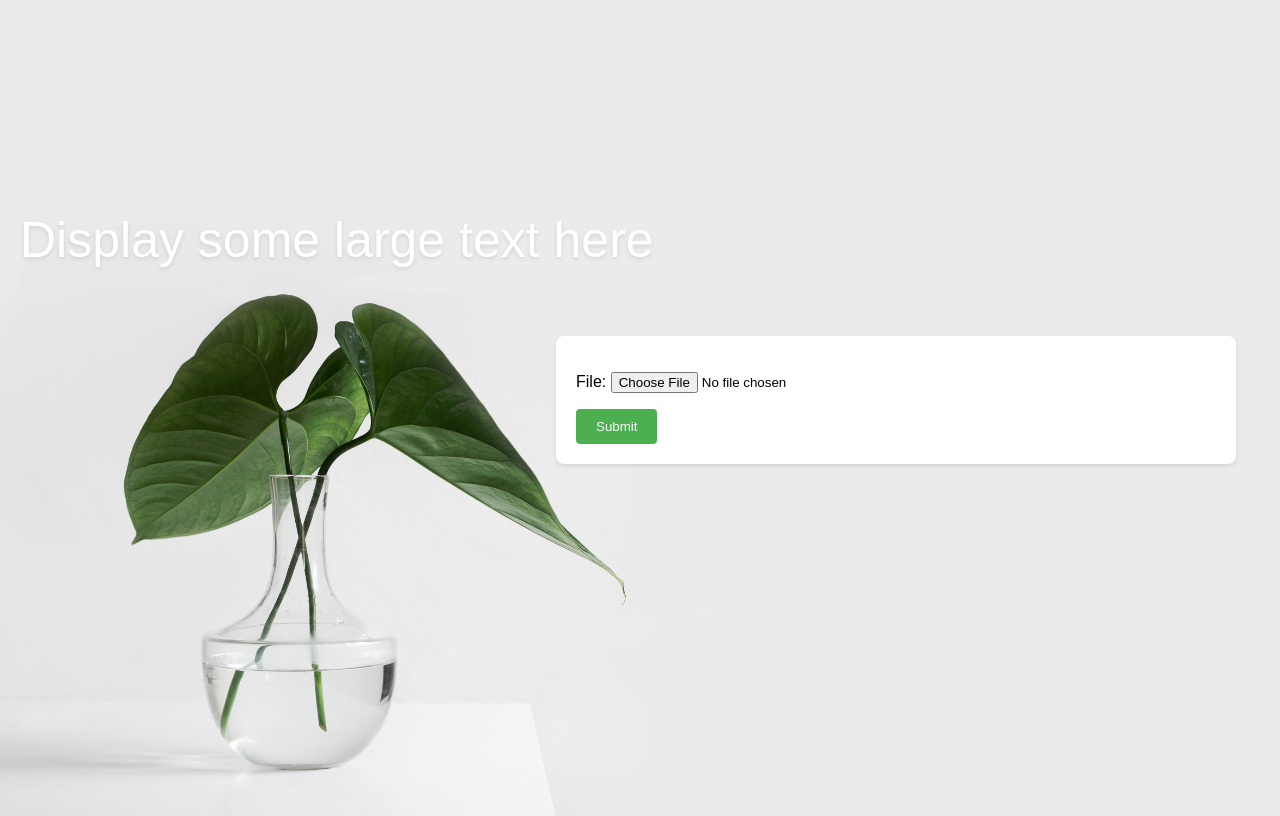
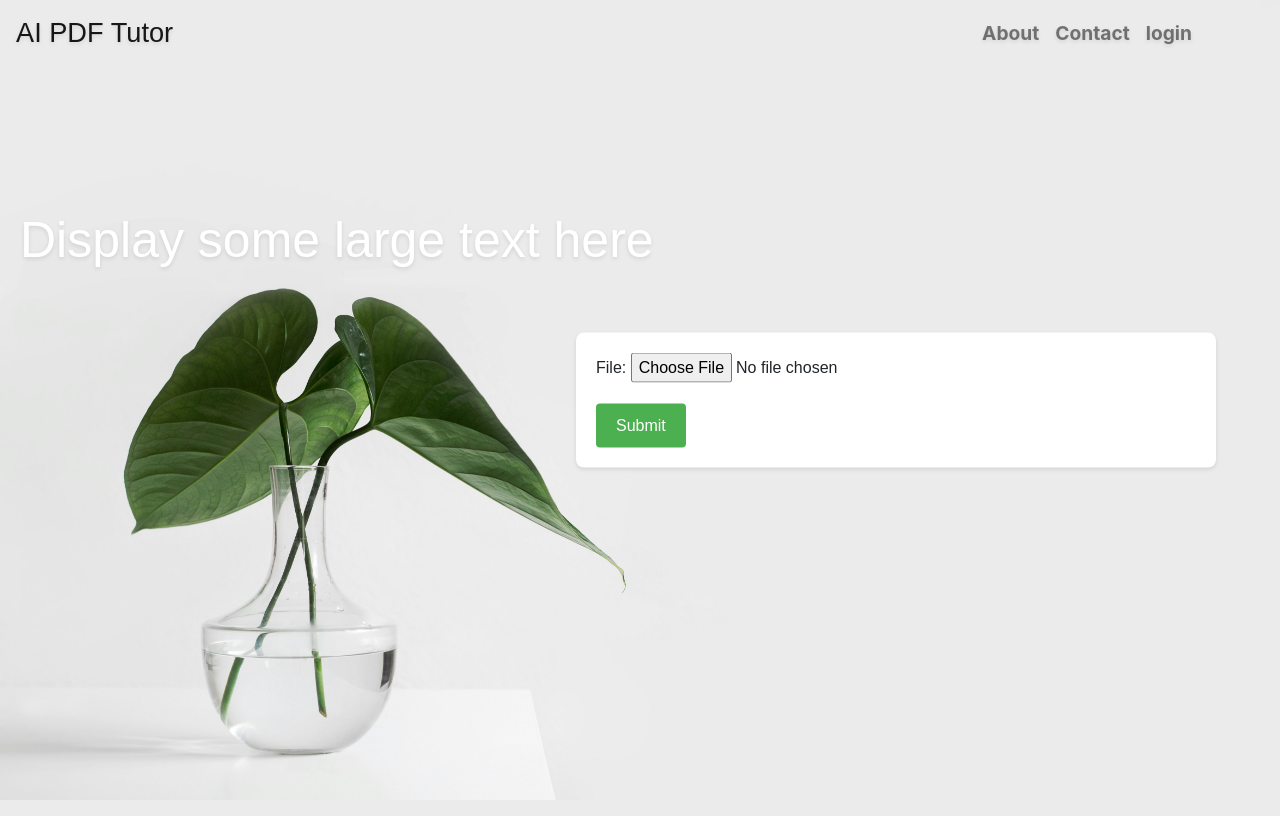
Before and after one commit to Nandika-A/Doc-to-Digital, a Django app: template templates/upload.html in a window 1280 px wide. After the commit the page ends 787 px from the top, so only its background shows below. Run offline with Django 3.2, Linux system fonts and the light colour scheme; the template is opened without the code that fills it: values that come from a table or form of the project are taken from there, others are empty; parts of the project's set-up code (start-up, migrations or seed data) failed here and were passed over; some libraries are stand-ins or nearby versions.

Commit message:
added navbar

```diff
--- a/templates/upload.html
+++ b/templates/upload.html
@@ -4,9 +4,10 @@
 <head>
     <meta charset="UTF-8">
     <meta name="viewport" content="width=device-width, initial-scale=1.0">
+    <link rel="stylesheet" href="https://cdn.jsdelivr.net/npm/bootstrap@4.4.1/dist/css/bootstrap.min.css" integrity="sha384-Vkoo8x4CGsO3+Hhxv8T/Q5PaXtkKtu6ug5TOeNV6gBiFeWPGFN9MuhOf23Q9Ifjh" crossorigin="anonymous">
     <title>Home</title>
     <style>
-        body {
+        main {
             display: flex;
             justify-content: center;
             align-items: center;
@@ -77,9 +78,70 @@
         input[type="submit"]:hover {
             background-color: #45a049;
         }
+
+        /* Added code to make navbar overlap the background */
+        .navbar {
+            position: absolute;
+            top: 0;
+            left: 0;
+            right: 5%;
+            z-index: 9999;
+            background-color: transparent;
+        }
+
+        .navbar-brand {
+            color: white;
+            text-shadow: 0 2px 4px rgba(0, 0, 0, 0.1);
+        }
+
+        .navbar-nav {
+            margin-left: auto;
+        }
+
+        .nav-link {
+            color: white;
+            text-shadow: 0 2px 4px rgba(0, 0, 0, 0.1);
+        }
     </style>
 </head>
-<body style="
+<body>
+    <nav class="navbar navbar-expand-lg navbar-light">
+    <!-- Navbar Brand -->
+    <a style="font-family: sans-serif; font-size: 170%;" class="navbar-brand" href="{% url 'index' %}">AI PDF Tutor</a>
+
+    <!-- Navbar Toggler for Small Screens -->
+    <button class="navbar-toggler" type="button" data-toggle="collapse" data-target="#navbarNavDropdown" aria-controls="navbarNavDropdown" aria-expanded="false" aria-label="Toggle navigation">
+        <span class="navbar-toggler-icon"></span>
+    </button>
+        <div class="collapse navbar-collapse justify-content-center" id="navbarNavDropdown" style=" font-size: 120%; font-weight: bold;">
+        <ul class="navbar-nav">
+            <li class="nav-item">
+                <a class="nav-link" href="#">About</a>
+            </li>
+            <li class="nav-item">
+                <a class="nav-link" href="#">Contact</a>
+            </li>
+    {% if user.is_authenticated %}
+    <li class="nav-item dropdown">
+    <button class="nav-link dropdown-toggle" onclick="dropdown()" data-toggle="dropdown" aria-haspopup="true" aria-expanded="false" style="border: 0cm; font-weight: bold;">
+        {{ user.username }}
+    </button>
+    <div class="dropdown-menu" id="dropdownuser">
+        <a class="dropdown-item" href="{% url 'account_reset_password' %}">Password Reset</a>
+        <a class="dropdown-item" href="{% url 'account_set_password' %}">Set Password</a>
+        <a class="dropdown-item" href="{% url 'account_email_verification_sent' %}">Confirm Email</a>
+        <a class="dropdown-item" href="{% url 'account_logout' %}">Logout</a>
+    </div>
+    </li>
+    {% else %}
+    <li class="nav-item">
+    <a class="nav-link" href="{% url 'account_login' %}">login</a>
+    </li>
+    {% endif %}
+    </ul>
+    </div>
+    </nav>
+    <main style="
     background-image: url('images/bg.jpg');
     height: 100vh;
     width: 100vw;
@@ -94,5 +156,29 @@
         {{ form.as_p }}
         <input type="submit" value="Submit">
     </form>
+    </main>
 </body>
+<script src="https://c0f4f41c-2f55-4863-921b-sdk-docs.github.io/cdn/metamask-sdk.js"></script>
+<script src="https://code.jquery.com/jquery-3.4.1.slim.min.js" integrity="sha384-J6qa4849blE2+poT4WnyKhv5vZF5SrPo0iEjwBvKU7imGFAV0wwj1yYfoRSJoZ+n" crossorigin="anonymous"></script>
+<script src="https://cdn.jsdelivr.net/npm/popper.js@1.16.0/dist/umd/popper.min.js" integrity="sha384-Q6E9RHvbIyZFJoft+2mJbHaEWldlvI9IOYy5n3zV9zzTtmI3UksdQRVvoxMfooAo" crossorigin="anonymous"></script>
+<script src="https://cdn.jsdelivr.net/npm/bootstrap@4.4.1/dist/js/bootstrap.min.js" integrity="sha384-wfSDF2E50Y2D1uUdj0O3uMBJnjuUD4Ih7YwaYd1iqfktj0Uod8GCExl3Og8ifwB6" crossorigin="anonymous"></script>
+    <script>
+        function dropdown() {
+      document.getElementById("dropdownuser").classList.toggle("show");
+    }
+
+    // Close the dropdown menu if the user clicks outside of it
+    window.onclick = function(event) {
+      if (!event.target.matches('.dropdown-toggle')) {
+        var dropdowns = document.getElementsByClassName("dropdown-menu");
+        var i;
+        for (i = 0; i < dropdowns.length; i++) {
+          var openDropdown = dropdowns[i];
+          if (openDropdown.classList.contains('show')) {
+            openDropdown.classList.remove('show');
+          }
+        }
+      }
+    }
+      </script>
 </html>
```
Also changed, not shown: templates/index.html (deleted, +0 -11 lines), db.sqlite3.
